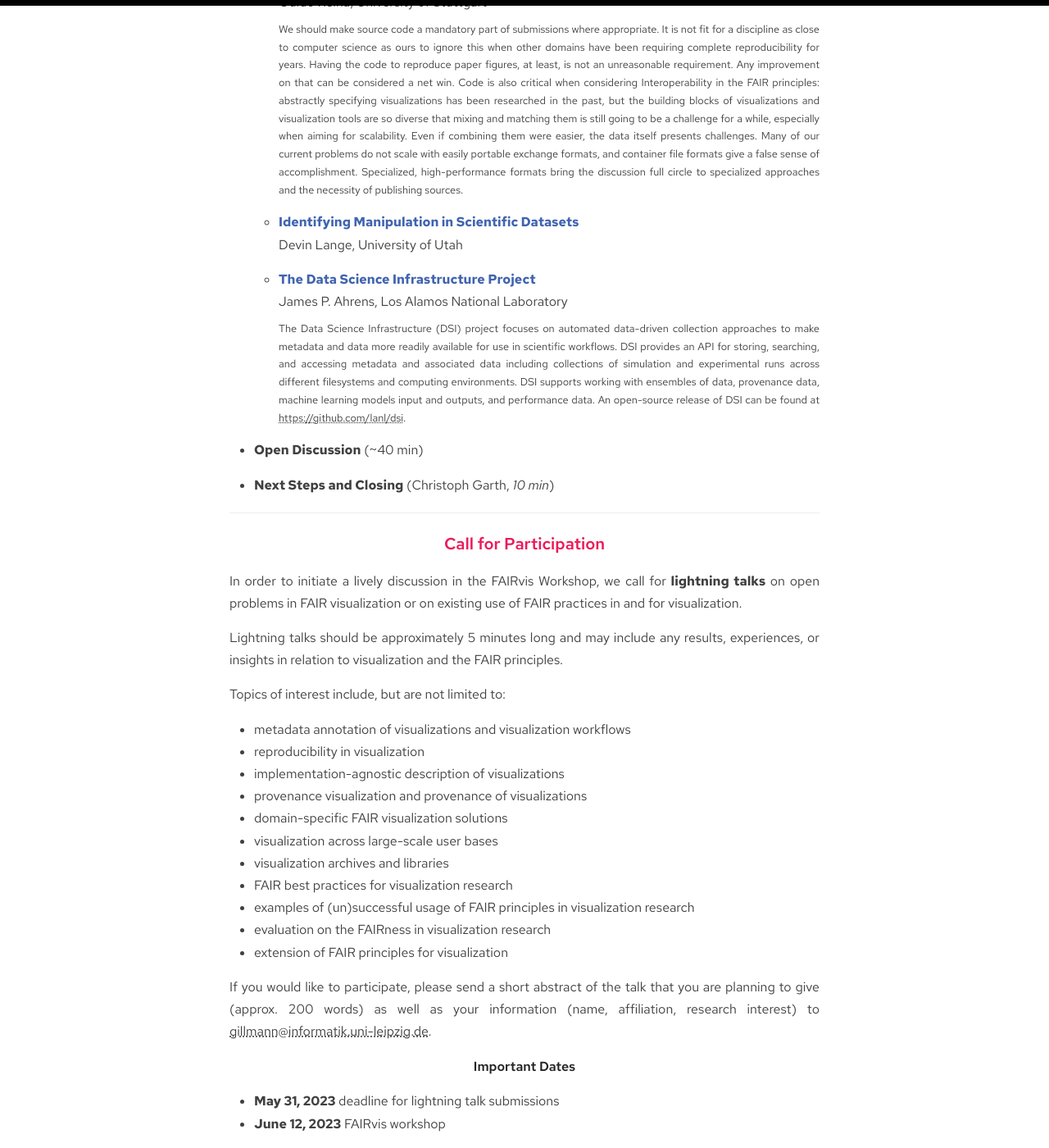
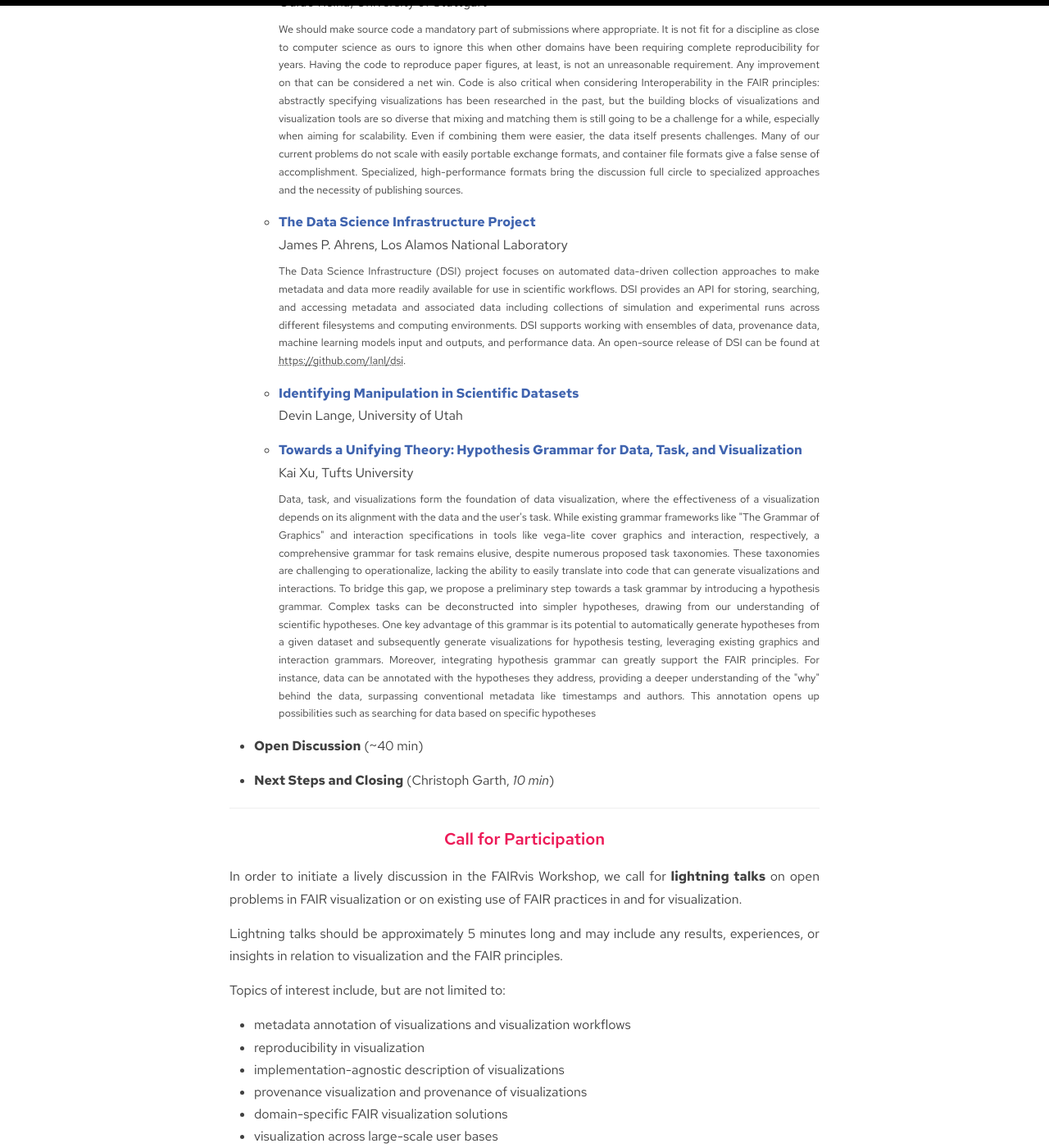
Before and after one commit to chgarth/fairvis.github.io, a Jekyll site: the page built from index.md, in a window 1280 px wide and 1400 px high, scrolled down 1915 px. Shown: the whole window at 82% size. Built offline with Jekyll 4.4.1, drawn with Linux system fonts in a browser that asks for light colours.

Commit message:
update program

```diff
--- a/index.md
+++ b/index.md
@@ -92,14 +92,21 @@ information, please also check [here](https://conferences.eg.org/eurovis2023/wor
     We should make source code a mandatory part of submissions where appropriate. It is not fit for a discipline as close to computer science as ours to ignore this when other domains have been requiring complete reproducibility for years. Having the code to reproduce paper figures, at least, is not an unreasonable requirement. Any improvement on that can be considered a net win. Code is also critical when considering Interoperability in the FAIR principles: abstractly specifying visualizations has been researched in the past, but the building blocks of visualizations and visualization tools are so diverse that mixing and matching them is still going to be a challenge for a while, especially when aiming for scalability. Even if combining them were easier, the data itself presents challenges. Many of our current problems do not scale with easily portable exchange formats, and container file formats give a false sense of accomplishment. Specialized, high-performance formats bring the discussion full circle to specialized approaches and the necessity of publishing sources.
     </p>
 
-  - <span style="color: #4064af; font-weight: bold;">Identifying Manipulation in Scientific Datasets</span>
-    Devin Lange, University of Utah
-
   - <span style="color: #4064af; font-weight: bold;">The Data Science Infrastructure Project</span>
     James P. Ahrens, Los Alamos National Laboratory
 
     <p style="font-size: 80%; margin: -.5em 0 1em 0;">
     The Data Science Infrastructure (DSI) project focuses on automated data-driven collection approaches to make metadata and data more readily available for use in scientific workflows.  DSI provides an API for storing, searching, and accessing metadata and associated data including collections of simulation and experimental runs across different filesystems and computing environments. DSI supports working with ensembles of data, provenance data, machine learning models input and outputs, and performance data. An open-source release of DSI can be found at <a href="https://github.com/lanl/dsi">https://github.com/lanl/dsi</a>.
+    </p>
+
+  - <span style="color: #4064af; font-weight: bold;">Identifying Manipulation in Scientific Datasets</span>
+    Devin Lange, University of Utah
+
+  - <span style="color: #4064af; font-weight: bold;">Towards a Unifying Theory: Hypothesis Grammar for Data, Task, and Visualization</span>
+    Kai Xu, Tufts University
+
+    <p style="font-size: 80%; margin: -.5em 0 1em 0;">
+    Data, task, and visualizations form the foundation of data visualization, where the effectiveness of a visualization depends on its alignment with the data and the user's task. While existing grammar frameworks like "The Grammar of Graphics" and interaction specifications in tools like vega-lite cover graphics and interaction, respectively, a comprehensive grammar for task remains elusive, despite numerous proposed task taxonomies. These taxonomies are challenging to operationalize, lacking the ability to easily translate into code that can generate visualizations and interactions. To bridge this gap, we propose a preliminary step towards a task grammar by introducing a hypothesis grammar. Complex tasks can be deconstructed into simpler hypotheses, drawing from our understanding of scientific hypotheses. One key advantage of this grammar is its potential to automatically generate hypotheses from a given dataset and subsequently generate visualizations for hypothesis testing, leveraging existing graphics and interaction grammars. Moreover, integrating hypothesis grammar can greatly support the FAIR principles. For instance, data can be annotated with the hypotheses they address, providing a deeper understanding of the "why" behind the data, surpassing conventional metadata like timestamps and authors. This annotation opens up possibilities such as searching for data based on specific hypotheses
     </p>
 
 - **Open Discussion** (~40 min)
```
